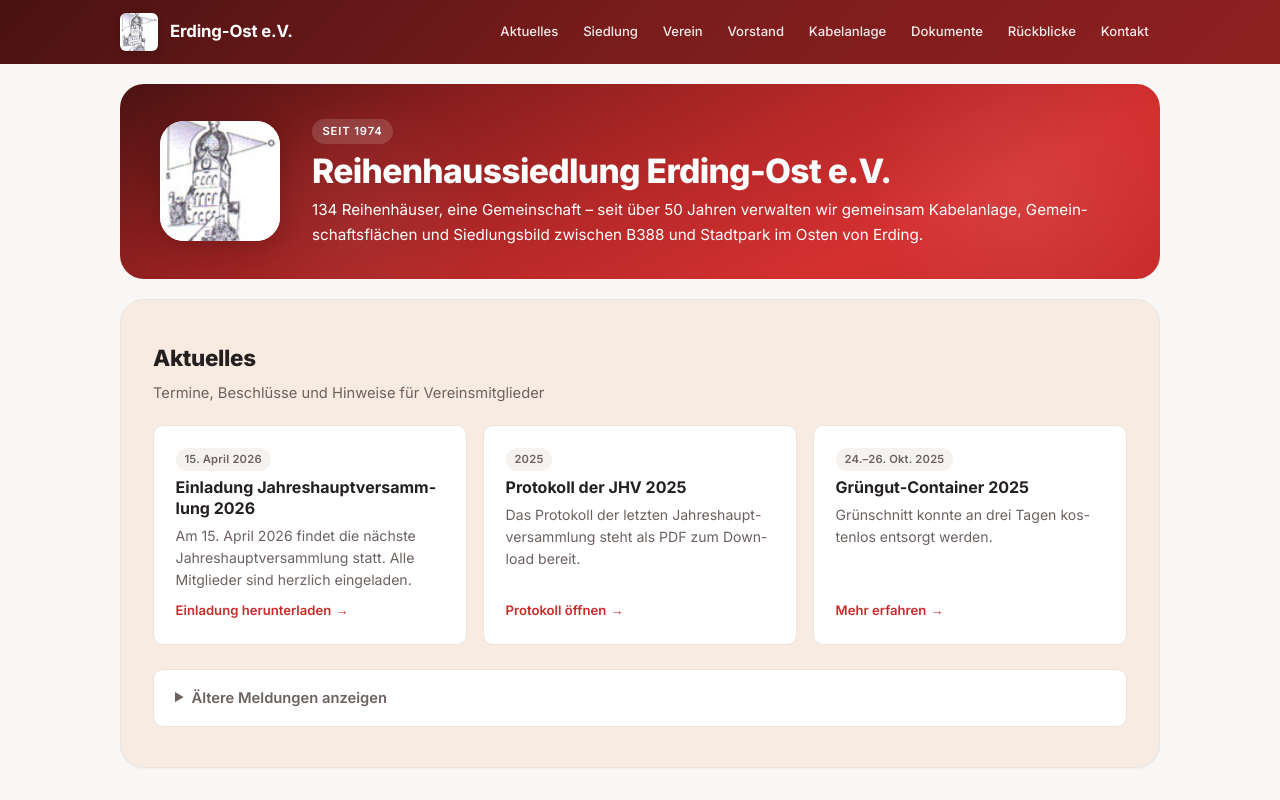
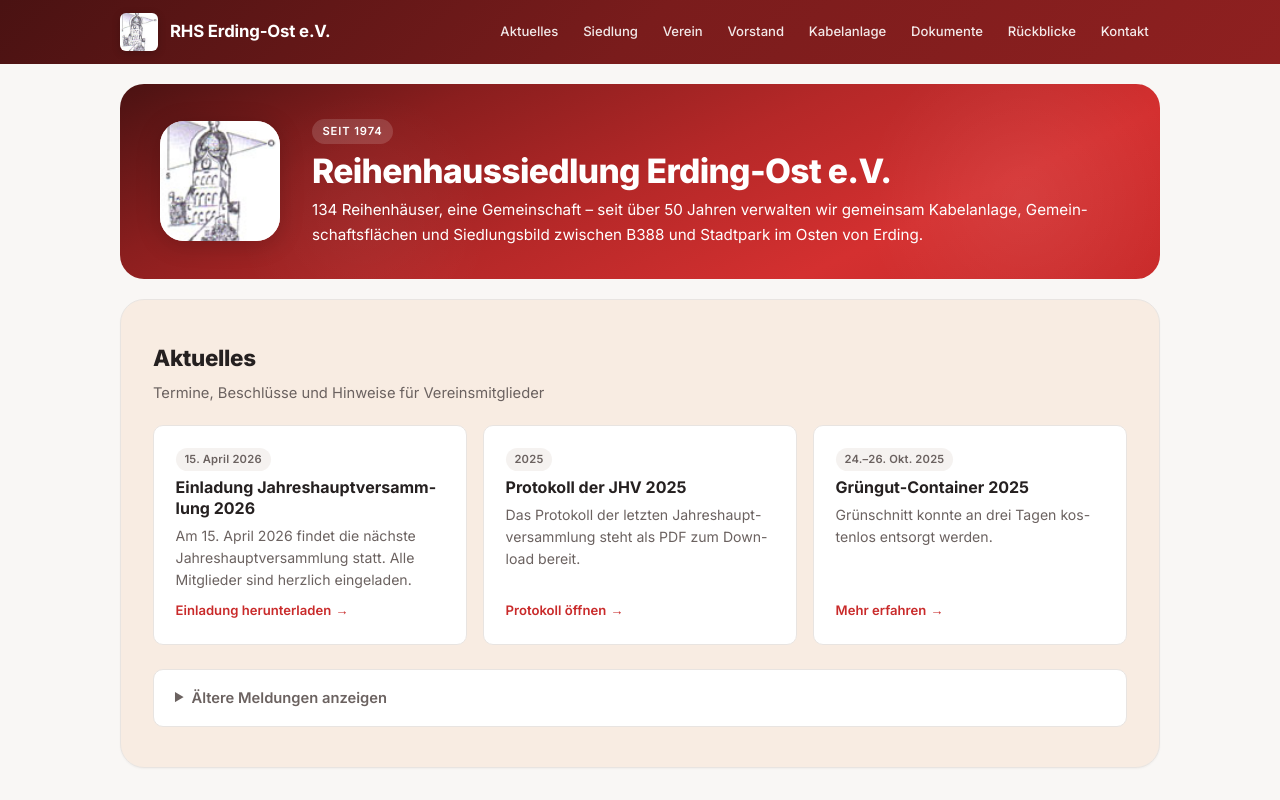
Before and after one commit to michi11235813-lgtm/erding-ost, a Next.js app: page / in a window 1280 px wide. Shown: the top 800 px of the page. Built offline with nearby package versions, Linux system fonts and the light colour scheme.

Commit message:
fix: Header-Name zu RHS Erding-Ost e.V. ergänzt

```diff
--- a/src/app/page.tsx
+++ b/src/app/page.tsx
@@ -180,7 +180,7 @@ export default function HomePage() {
         <div className="header__inner container">
           <Link href="/" className="header__brand">
             <Image src="/logo.jpg" alt="Logo" width={36} height={36} />
-            <span className="header__name">Erding-Ost e.V.</span>
+            <span className="header__name">RHS Erding-Ost e.V.</span>
           </Link>
           <nav className="header__nav" aria-label="Hauptnavigation">
             <a href="#aktuelles">Aktuelles</a>
```
